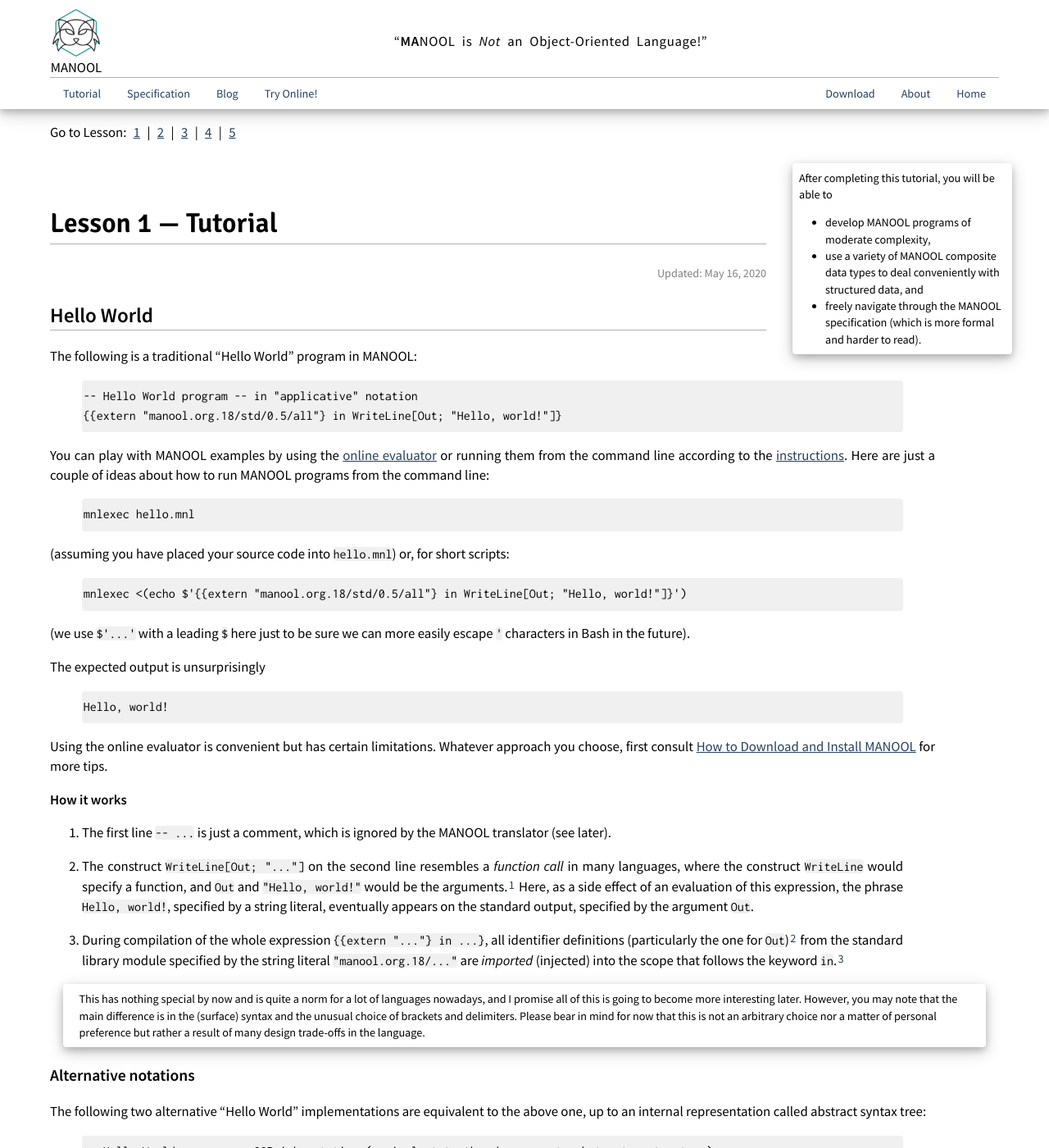
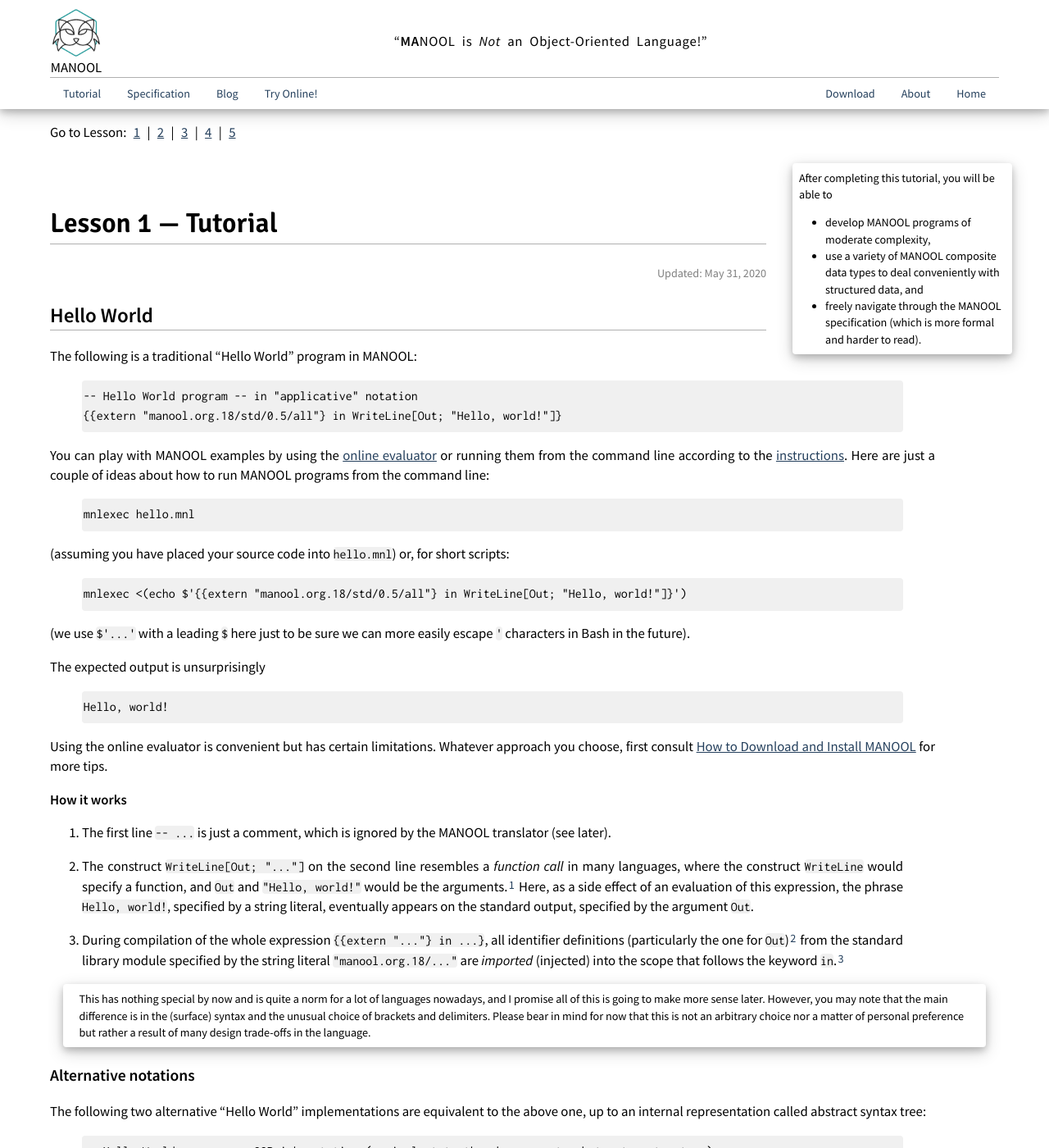
Before and after one commit to rusini/manool, a Jekyll site: the page built from tutorial/lesson-1.md, in a window 1280 px wide and 1400 px high. Shown: the whole window at 82% size. Built offline with Jekyll 4.4.1, drawn with Linux system fonts in a browser that asks for light colours; some of the changed text lies outside the part shown.

Commit message:
Update tutorial

```diff
--- a/tutorial/lesson-1.md
+++ b/tutorial/lesson-1.md
@@ -1,6 +1,6 @@
 ---
 title:   Lesson 1 -- Tutorial
-updated: 2020-05-16
+updated: 2020-05-31
 ---
 
 Go to Lesson:&ensp;[1]&ensp;\|&ensp;[2]&ensp;\|&ensp;[3]&ensp;\|&ensp;[4]&ensp;\|&ensp;[5]
@@ -69,9 +69,9 @@ MANOOL][instructions] for more tips.
 [^a3]: `{extern "..."}` actually has its own meaning here (more on this later), but for now you can safely ignore this fact.
 
 <aside markdown="1">
-This has nothing special by now and is quite a norm for a lot of languages nowadays, and I promise all of this is going to become more interesting later.
-However, you may note that the main difference is in the (surface) syntax and the unusual choice of brackets and delimiters. Please bear in mind for now that
-this is not an arbitrary choice nor a matter of personal preference but rather a result of many design trade-offs in the language.
+This has nothing special by now and is quite a norm for a lot of languages nowadays, and I promise all of this is going to make more sense later. However, you
+may note that the main difference is in the (surface) syntax and the unusual choice of brackets and delimiters. Please bear in mind for now that this is not an
+arbitrary choice nor a matter of personal preference but rather a result of many design trade-offs in the language.
 </aside>
 
 ### Alternative notations ##############################################################################################
```
Also changed, not shown: other parts of tutorial/lesson-1.md (+3 -1 lines), tutorial/lesson-2.md (+13 -11 lines), tutorial/lesson-3.md (+7 -5 lines), tutorial/lesson-4.md (+3 -1 lines).
